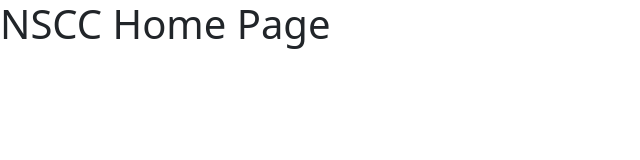
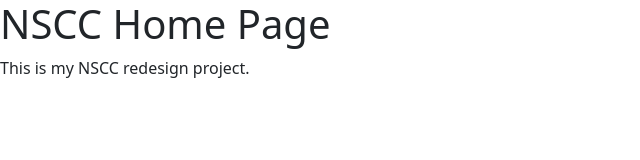
Before and after one commit to nscc-mt-fall2024/assignment-3-nscc-redesign-phase-3-mbtrum-1, a plain HTML site: page index.html in a window 1280 px wide. Shown: the whole page, without its empty margins (0-640 px from the left). Drawn offline with nearby package versions, Linux system fonts and the light colour scheme.

Commit message:
Added a welcome message.

```diff
--- a/index.html
+++ b/index.html
@@ -14,5 +14,6 @@
 </head>
 <body>
   <h1>NSCC Home Page</h1>
+  <p>This is my NSCC redesign project.</p>
 </body>
 </html>
```
